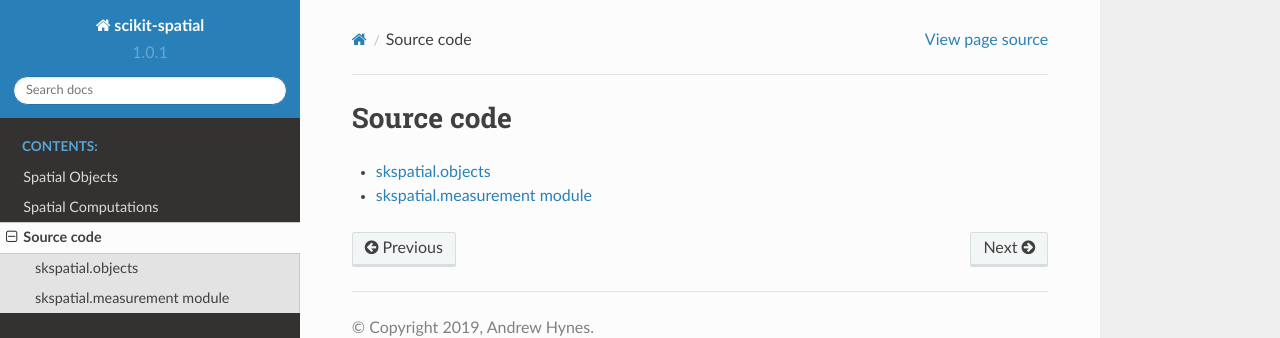
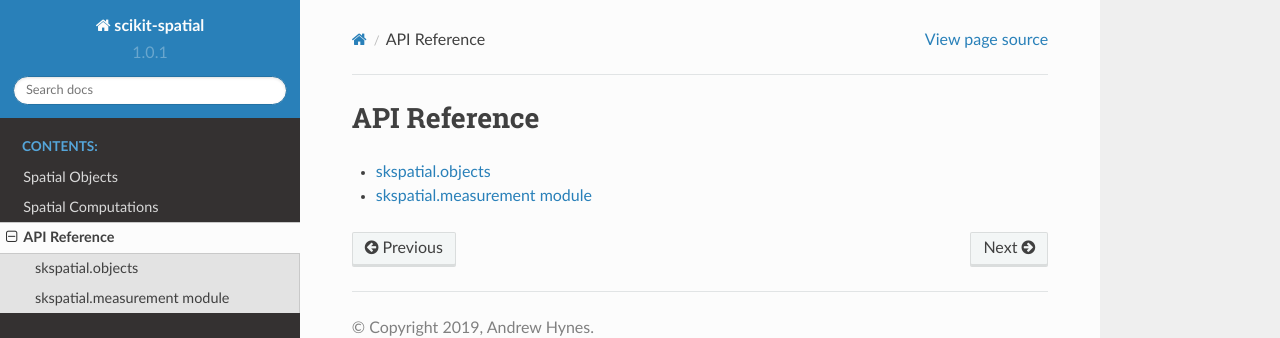
Before and after one commit to ajhynes7/scikit-spatial, a Sphinx documentation site: the page built from doc/source/api_reference/toc.rst, in a window 1280 px wide. Shown: the top 338 px of the page. Built offline with Sphinx 7.4.7 and the Read the Docs theme 2.0.0, drawn with Linux system fonts in a browser that asks for light colours.

Commit message:
Change 'Source Code' to 'API Reference' in docs

```diff
--- a/doc/source/source_code/toc.rst
+++ b/doc/source/api_reference/toc.rst
@@ -1,5 +1,5 @@
-Source code
------------
+API Reference
+-------------
 
 .. toctree::
    :maxdepth: 1
--- a/doc/source/index.rst
+++ b/doc/source/index.rst
@@ -14,4 +14,4 @@
 
    objects/toc
    computations/toc
-   source_code/toc
+   api_reference/toc
```
Also changed, not shown: doc/source/api_reference/skspatial.measurement.rst (renamed from doc/source/source_code/skspatial.measurement.rst), doc/source/api_reference/skspatial.objects.Line.rst (renamed from doc/source/source_code/skspatial.objects.Line.rst), doc/source/api_reference/skspatial.objects.Plane.rst (renamed from doc/source/source_code/skspatial.objects.Plane.rst), doc/source/api_reference/skspatial.objects.Point.rst (renamed from doc/source/source_code/skspatial.objects.Point.rst), doc/source/api_reference/skspatial.objects.Points.rst (renamed from doc/source/source_code/skspatial.objects.Points.rst), doc/source/api_reference/skspatial.objects.Vector.rst (renamed from doc/source/source_code/skspatial.objects.Vector.rst), doc/source/api_reference/skspatial.objects.rst (renamed from doc/source/source_code/skspatial.objects.rst).
